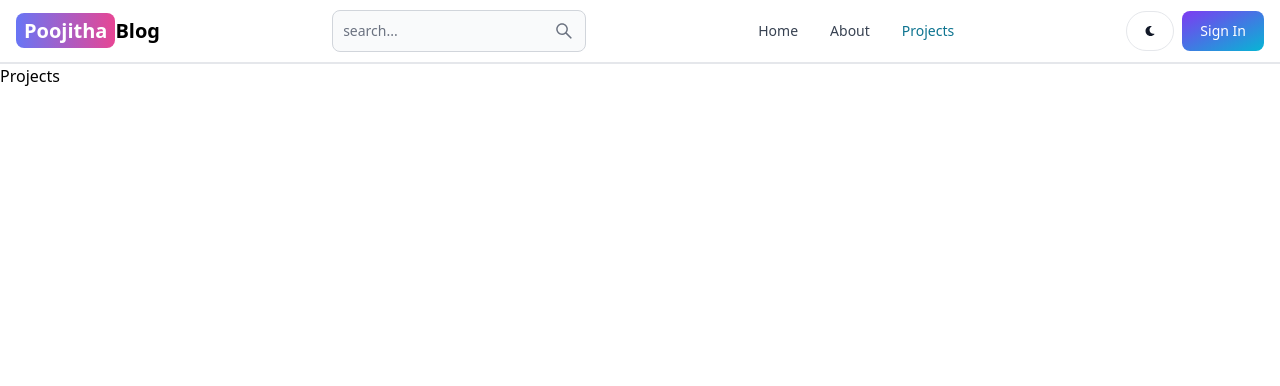
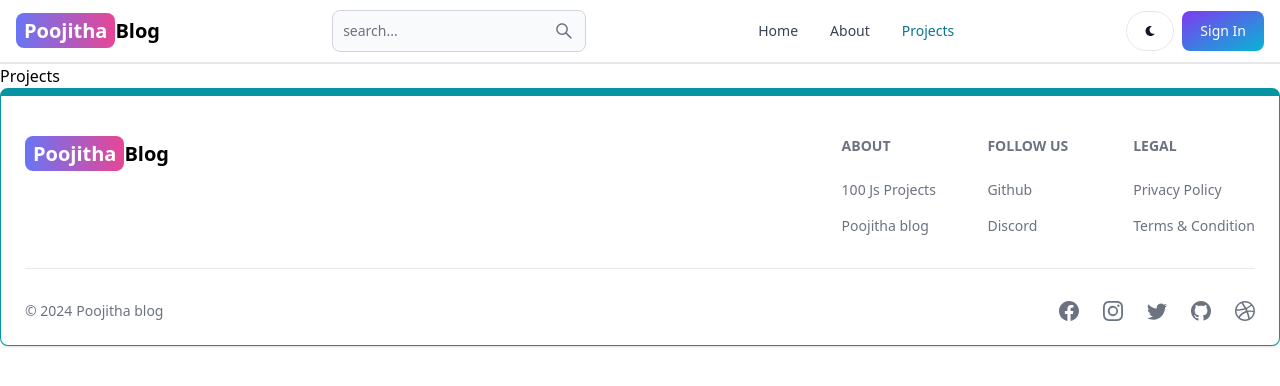
Before and after one commit to poogitha9/mern-blog, a React (Vite) app in the folder client/: page /projects in a window 1280 px wide. Shown: the top 386 px of the page. Built offline with nearby package versions, Linux system fonts and the light colour scheme.

Commit message:
create the footer components

```diff
--- a/client/src/App.jsx
+++ b/client/src/App.jsx
@@ -6,6 +6,7 @@
 import Dashboard from './pages/Dashboard';
 import Projects from './pages/Projects';
 import Header from "./components/Header";
+import Footer from "./components/Footer";
 
 export default function App() {
   return (
@@ -18,7 +19,9 @@
         <Route path="/sign-up" element={<SignUp />} />
         <Route path="/dashboard" element={<Dashboard />} />
         <Route path="/projects" element={<Projects />} />
+
       </Routes>
+      <Footer />
     </BrowserRouter>
   );
 }
--- /dev/null
+++ b/client/src/components/Footer.jsx
@@ -0,0 +1,86 @@
+import { Footer } from "flowbite-react";
+import { Link } from "react-router-dom";
+import {BsFacebook,BsInstagram,BsTwitter,BsGithub, BsDribbble} from 'react-icons/bs';
+
+export default function FooterCom() {
+    return (
+        <Footer container className="border border-t-8 border-teal-500">
+            <div className="w-full max-w-7xl mx-auto ">
+                <div className=" grid w-full justify-between sm:flex md:grid-cols-1">
+                    <div className=" mt-5">
+                    <Link
+                    to="/"
+                    className="self-center whitespace-nowrap text-lg sm:text-xl font-semibold dark:text-white"
+                    >
+            <span className="px-2 py-1 bg-gradient-to-r from-indigo-500 viv-purple-500 to-pink-500 rounded-lg text-white">
+              Poojitha
+            </span>
+            Blog
+          </Link>
+                    </div>
+                <div className="grid grid-cols-2 gap-8 mt-4 sm:grid-cols-3 sm:gap-6">
+                    <div>
+                    <Footer.Title title="About" />
+                    <Footer.LinkGroup col>
+                        <Footer.Link
+                         href="https://www.100Jsprojects.com"
+                         target="_blank"
+                         rel='noopener noreferrer'
+
+                        >
+                            100 Js Projects
+                        </Footer.Link>
+                        <Footer.Link
+                         href="/about"
+                         target="_blank"
+                         rel='noopener noreferrer'
+
+                        >
+                            Poojitha blog
+                        </Footer.Link>
+                    </Footer.LinkGroup>
+                    </div>
+                    <div>
+                    <Footer.Title title="Follow Us" />
+                    <Footer.LinkGroup col>
+                        <Footer.Link
+                         href="https://www.github.com"
+                         target="_blank"
+                         rel='noopener noreferrer'
+
+                        >
+                        Github
+                        </Footer.Link>
+                        <Footer.Link
+                         href="/#">Discord</Footer.Link>
+                    </Footer.LinkGroup>
+                    </div>
+                    <div>
+                    <Footer.Title title="legal" />
+                    <Footer.LinkGroup col>
+                        <Footer.Link
+                         href="#">
+                        Privacy Policy
+                        </Footer.Link>
+                        <Footer.Link
+                         href="/#">Terms &amp; Condition</Footer.Link>
+                    </Footer.LinkGroup>
+                    </div>
+                </div>
+                </div>
+                <Footer.Divider/>
+                <div className="w-full sm:flex sm:items-center sm:justify-between">
+                    <Footer.Copyright href="#" by='Poojitha blog' year={new Date().getFullYear()}/>
+                    <div className="flex gap-6 sm:mt-0 mt-4 sm:justify-ceneter">
+                        <Footer.Icon href="#" icon={BsFacebook}/>
+                        <Footer.Icon href="#" icon={BsInstagram}/>
+                        <Footer.Icon href="#" icon={BsTwitter}/>
+                        <Footer.Icon href="https://github.com/poogitha9" icon={BsGithub}/>
+                        <Footer.Icon href="#" icon={BsDribbble}/>
+                    </div>
+                </div>
+            </div>
+
+        </Footer>
+    );
+}
```
